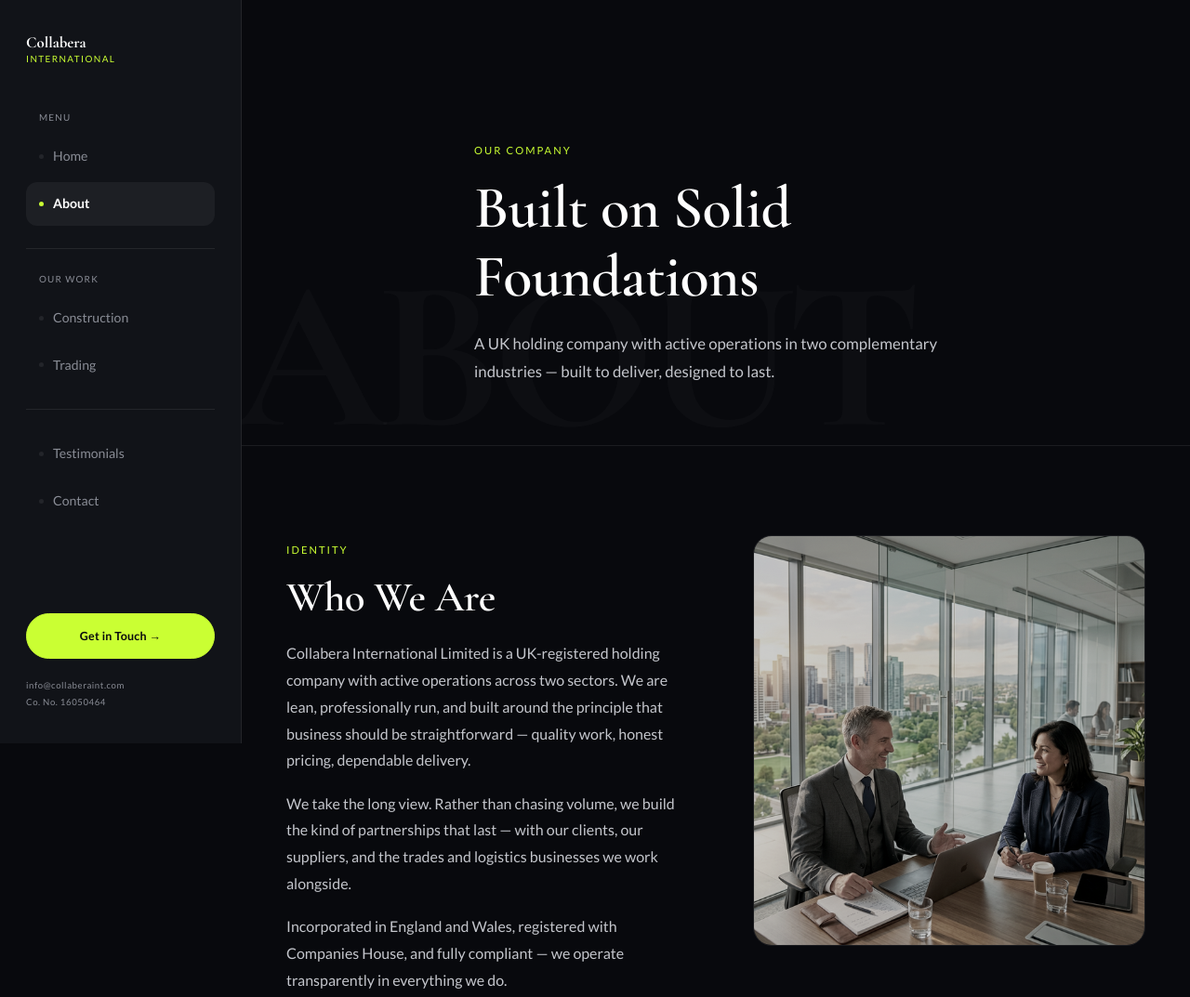
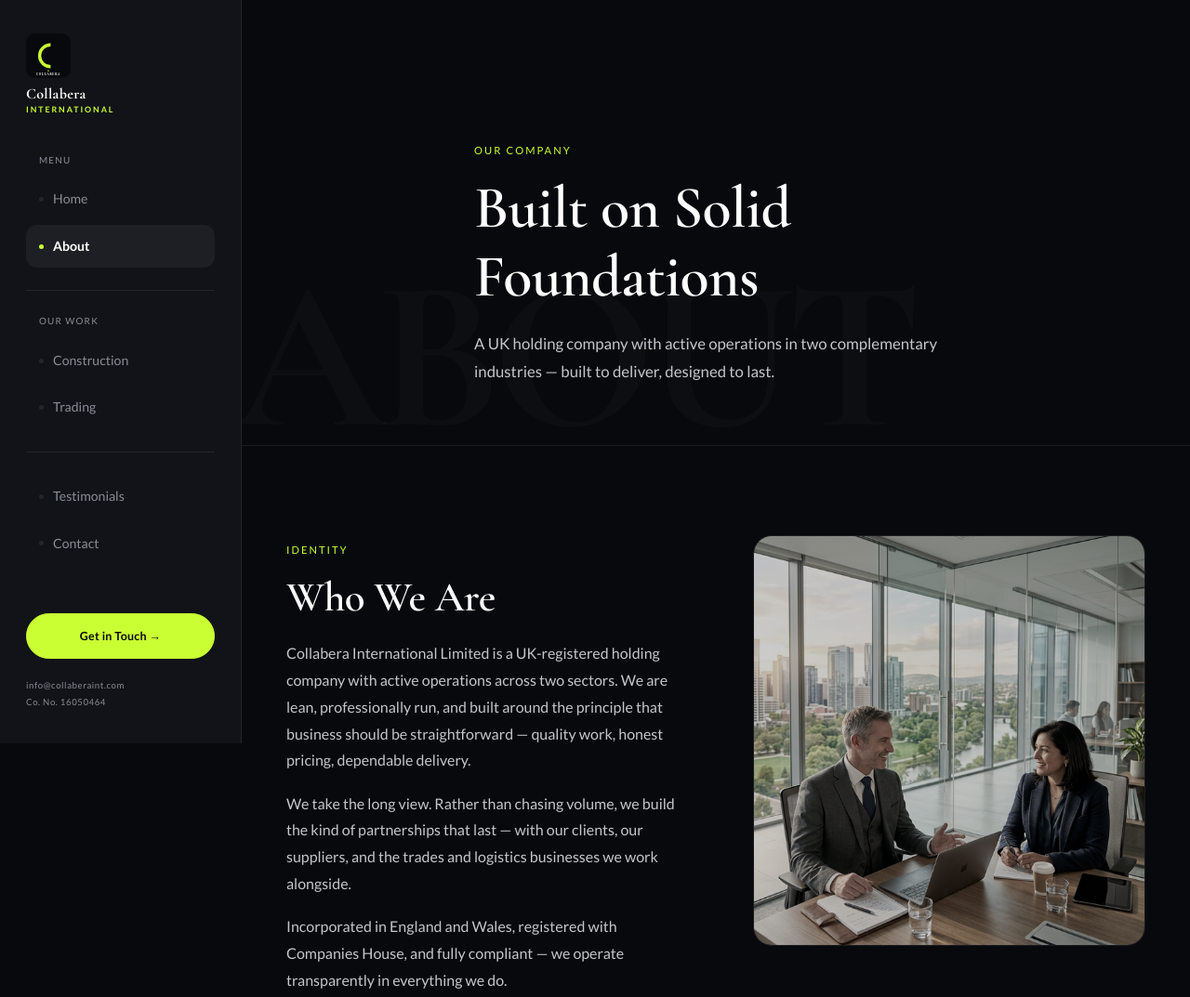
Before and after one commit to sk-vignesh/collaberaint, a plain HTML site: page about.html in a window 1280 px wide. Shown: the top 1073 px of the page at 93% size. Drawn offline with nearby package versions, Linux system fonts and the light colour scheme.

Commit message:
Add SVG logo mark — C-arc geometric symbol in lime

```diff
--- a/about.html
+++ b/about.html
@@ -7,7 +7,7 @@
     <title>About — Collabera International</title>
     <meta name="description"
         content="About Collabera International Limited — who we are, our values, and our two divisions.">
-    <link rel="icon" href="images/favicon.ico" type="image/x-icon">
+    <link rel="icon" href="images/logo.svg" type="image/svg+xml"><link rel="icon" href="images/favicon.ico" type="image/x-icon">
     <link rel="preconnect" href="https://fonts.googleapis.com">
     <link rel="preconnect" href="https://fonts.gstatic.com" crossorigin>
     <link
@@ -18,7 +18,7 @@
 
 <body>
     <aside class="sidebar">
-        <a href="index.html" class="sb-brand">Collabera<br><span class="sb-int">International</span></a>
+        <a href="index.html" class="sb-brand" style="margin-bottom:40px;"><img src="images/logo.svg" alt="Collabera International" style="width:48px;height:48px;border-radius:10px;display:block;margin-bottom:8px;"><span style="font-family:'Cormorant Garamond',serif;font-size:1rem;font-weight:700;color:#fff;letter-spacing:0.02em;display:block;line-height:1.2;">Collabera<span style="display:block;font-family:'Lato',sans-serif;font-size:0.55rem;font-weight:700;color:#CAFF33;letter-spacing:0.22em;text-transform:uppercase;margin-top:2px;">International</span></span></a>
         <nav class="sb-nav">
             <span class="sb-label">Menu</span>
             <a href="index.html"><span class="sb-dot"></span>Home</a>
```
Also changed, not shown: construction.html (+2 -2 lines), contact.html (+2 -2 lines), index.html (+2 -2 lines), privacy.html (+2 -2 lines), terms.html (+2 -2 lines), testimonials.html (+2 -2 lines), trading.html (+2 -2 lines), images/logo.svg (added).
